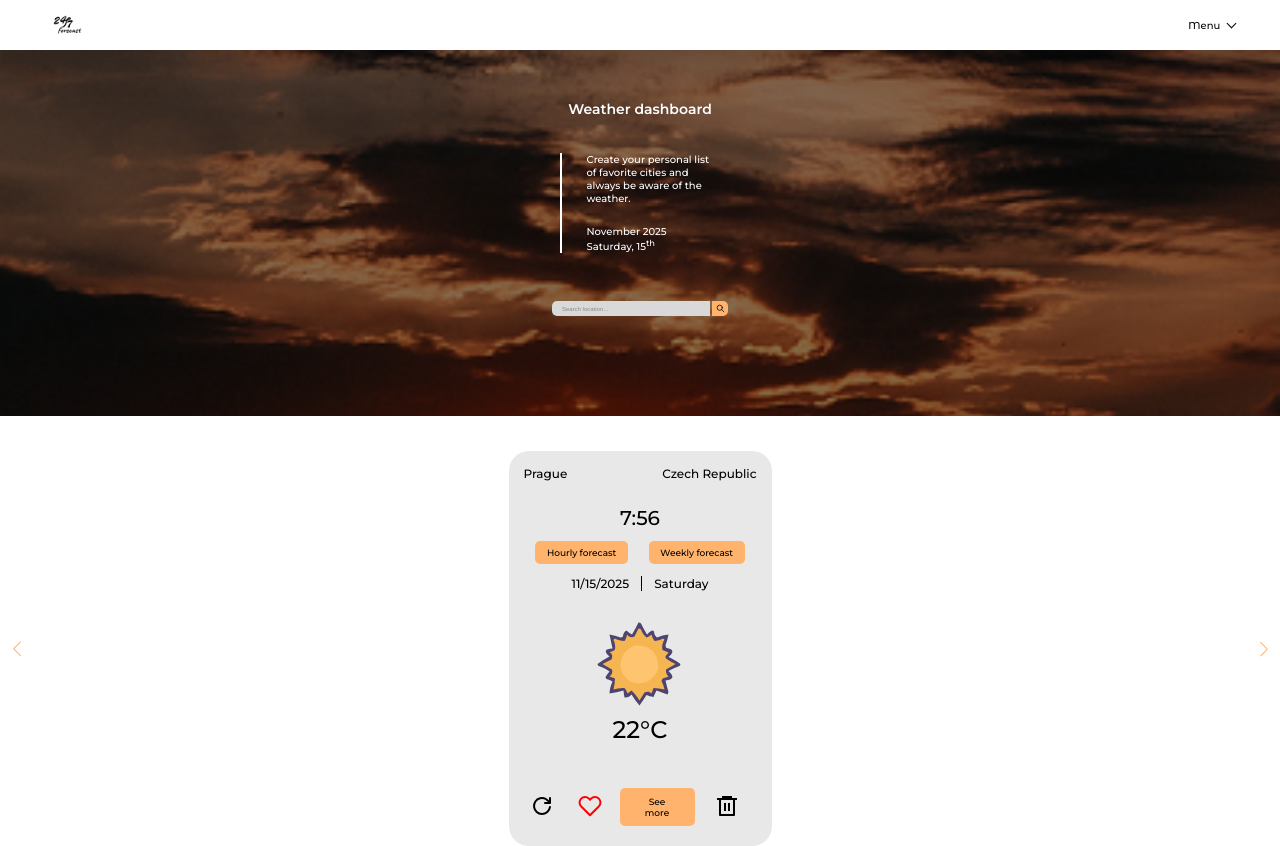
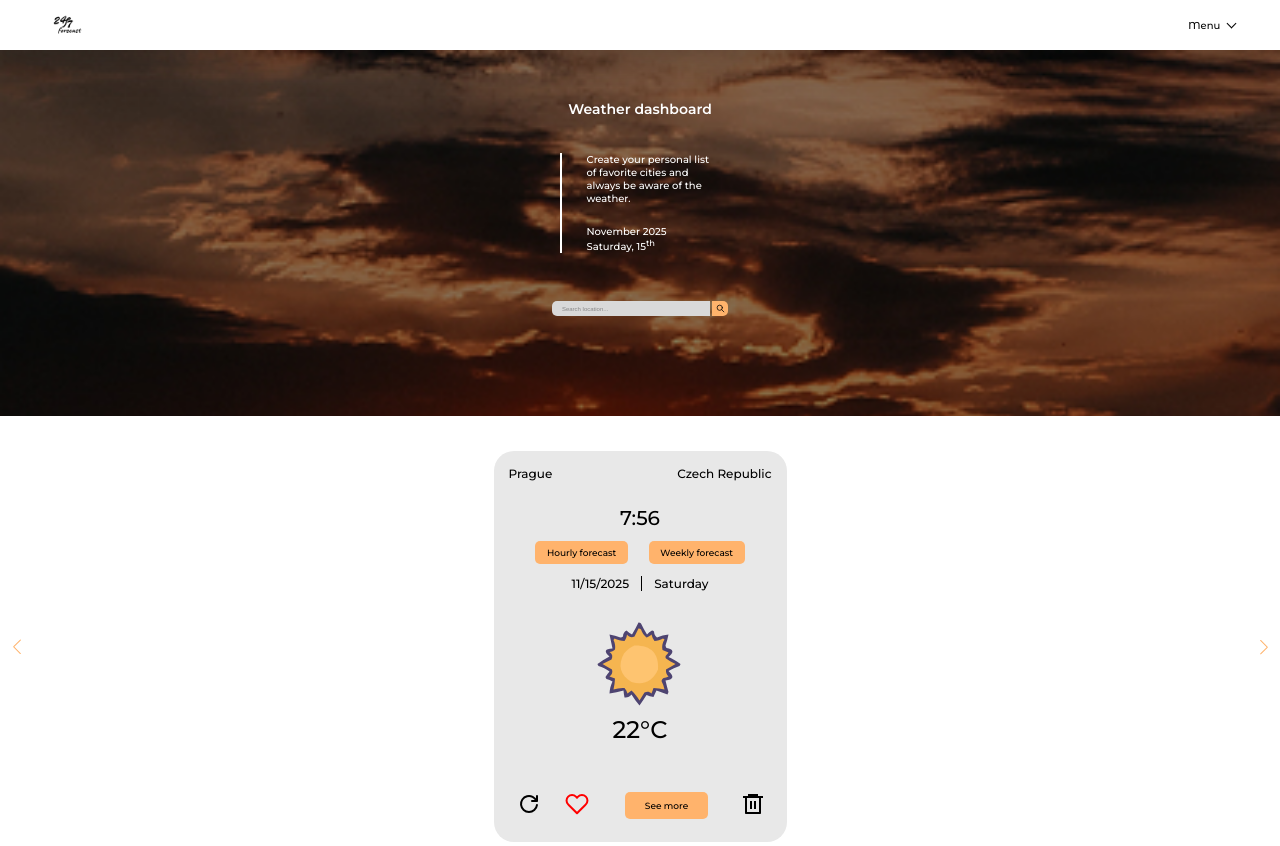
Before and after one commit to an1skat/weather, a React (Vite) app: page / in a window 1280 px wide. Built offline with nearby package versions, Linux system fonts and the light colour scheme; the HTML template or start-up script is replaced by a standard one.

Commit message:
some small fixes

```diff
--- a/package.json
+++ b/package.json
@@ -17,6 +17,7 @@
     "react": "^19.1.1",
     "react-dom": "^19.1.1",
     "react-icons": "^5.5.0",
+    "recharts": "^3.4.1",
     "swiper": "^12.0.3"
   },
   "devDependencies": {
--- a/src/components/WeatherCard.tsx
+++ b/src/components/WeatherCard.tsx
@@ -20,7 +20,7 @@ export default function WeatherCard({city, country, weather, temp, onSeeMore}: P
 				<p>{city}</p>
 				<p>{country}</p>
 			</div>
-			<h3 className="weather-card__time">{today.getHours()}:{today.getMinutes()}</h3>
+			<h3 className="weather-card__time">{today.getHours()}:{String(today.getMinutes()).padStart(2, "0")}</h3>
 			<div className="weather-card__forecast">
 				<button
 					type="button"
--- a/src/scss/components/_weather-card.scss
+++ b/src/scss/components/_weather-card.scss
@@ -4,6 +4,7 @@
   border-radius: 20px;
   width: 263px;
   margin: 0 auto;
+  box-sizing: content-box;
 
   &__location {
     display: flex;
@@ -69,13 +70,13 @@
     align-items: center;
 
     &-item {
-      :first-child {
+      &:first-child {
         margin-right: 14px;
       }
-      :nth-child(2) {
+      &:nth-child(2) {
         margin-right: 32px;
       }
-      :nth-child(3) {
+      &:nth-child(3) {
         margin-right: 27px;
       }
     }
--- a/tsconfig.app.json
+++ b/tsconfig.app.json
@@ -17,7 +17,7 @@
     "jsx": "react-jsx",
 
     /* Linting */
-    "strict": true,
+//    "strict": true,
     "noUnusedLocals": true,
     "noUnusedParameters": true,
     "erasableSyntaxOnly": true,
```
Also changed, not shown: 2 other files (tests, documents, lock files or other folders).
